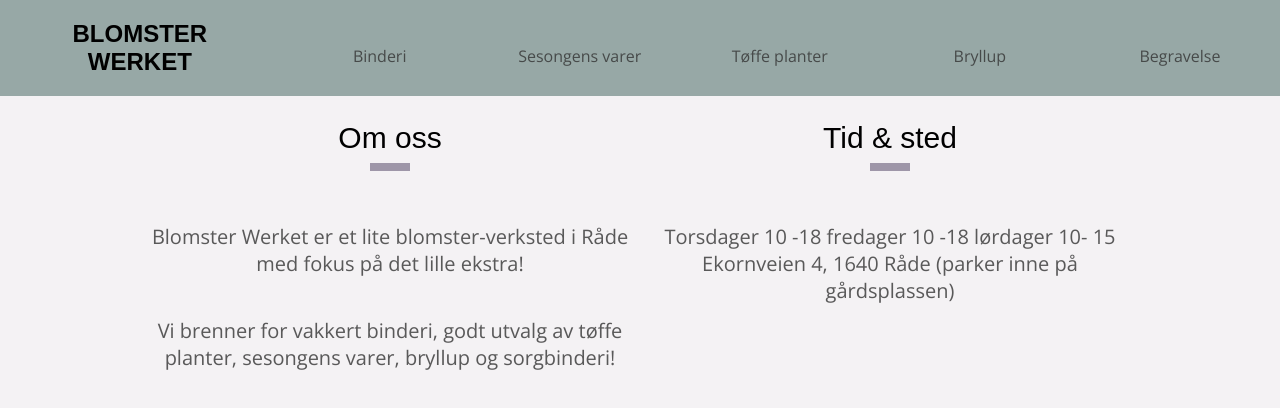
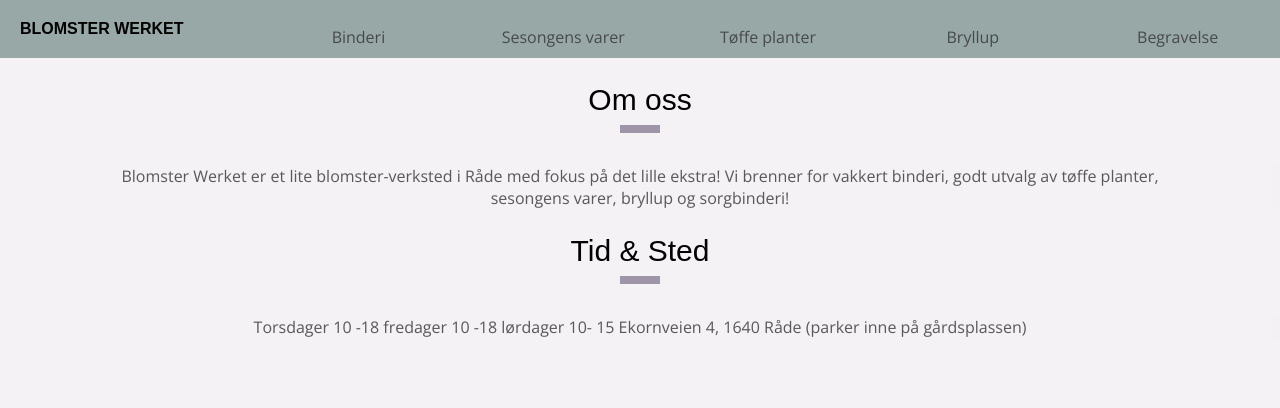
Before and after one commit to bmsf/blomsterwerket, a React (Create React App) app: page / in a window 1280 px wide. Shown: the top 408 px of the page. Built offline with nearby package versions, Linux system fonts and the light colour scheme; a web font is replaced by a local one.

Commit message:
Fjernet main

```diff
--- a/src/App.js
+++ b/src/App.js
@@ -1,11 +1,21 @@
-import NavBar from "./components/Navbar";
-import Main from "./components/Main"
+import Header from "./components/Header";
+import SectionHeader from "./components/SectionHeader";
 
 function App() {
   return (
-    <div className="App">
-      <NavBar />
-      <Main />
+    <div className="app">
+      <Header />
+      <SectionHeader
+        title="Om oss"
+        text="Blomster Werket er et lite blomster-verksted i Råde med fokus på det
+            lille ekstra! Vi brenner for vakkert binderi, godt utvalg av tøffe planter,
+            sesongens varer, bryllup og sorgbinderi!"
+      />
+      <SectionHeader
+        title="Tid & Sted"
+        text="Torsdager 10 -18 fredager 10 -18 lørdager 10- 15 Ekornveien 4, 1640
+        Råde (parker inne på gårdsplassen)"
+      />
     </div>
   );
 }
--- /dev/null
+++ b/src/components/Button.js
@@ -0,0 +1,7 @@
+function Button (props) {
+    return (
+    <button className="utforsk">{props.text}</button>
+    );
+}
+
+export default Button;
--- /dev/null
+++ b/src/components/Header.js
@@ -0,0 +1,17 @@
+import Navbar from "./Navbar";
+import Button from "./Button";
+
+function Header() {
+  return (
+    <div>
+      <Navbar />
+      <div className="img-container">
+        <div className="velg-blomst-knapp">
+          <Button text="Se vårt utvalg" />
+        </div>
+      </div>
+    </div>
+  );
+}
+
+export default Header;
--- a/src/components/Main.js
+++ /dev/null
@@ -1,38 +0,0 @@
-export default function Main() {
-  return (
-    <div className="mainContent">
-      <div className="img-container">
-        <div className="velg-blomst-knapp">
-          <button type="button" className="utforsk">
-            Se vårt utvalg
-          </button>
-        </div>
-      </div>
-      <div className="flex-container" id="utforsk" id="om-oss">
-        <h2 className="titles">Om oss</h2>
-        <div className="paragraph-text-front-page">
-          <p>
-            Blomster Werket er et lite blomster-verksted i Råde med fokus på det
-            lille ekstra!
-          </p>
-        </div>
-        <div className="paragraph-text-front-page">
-          <p>
-            Vi brenner for vakkert binderi, godt utvalg av tøffe planter,
-            sesongens varer, bryllup og sorgbinderi!
-          </p>
-        </div>
-      </div>
-      <div className="flex-container" id="utforsk">
-        <h2 className="titles">Tid & sted</h2>
-
-        <div className="paragraph-text-front-page">
-          <p>
-            Torsdager 10 -18 fredager 10 -18 lørdager 10- 15 Ekornveien 4, 1640
-            Råde (parker inne på gårdsplassen)
-          </p>
-        </div>
-      </div>
-    </div>
-  );
-}
--- /dev/null
+++ b/src/components/SectionHeader.js
@@ -0,0 +1,10 @@
+function ContentSections(props) {
+  return (
+    <div>
+      <h2 className="titles">{props.title}</h2>
+      <p className="paragraph-text-front-page">{props.text}</p>
+    </div>
+  );
+}
+
+export default ContentSections;
--- a/src/index.css
+++ b/src/index.css
@@ -15,7 +15,7 @@
   background-color: #f4f2f4;
 }
 
-.mainContent {
+.App {
   margin: auto;
   display: flex;
   flex-direction: row;
@@ -45,10 +45,10 @@
 .navbar-title {
   cursor: pointer;
   color: black;
-  font-size: 1.5rem;
+  font-size: 1rem;
   font-family: "Frank Ruhl Libre", sans-serif;
   font-weight: bold;
-  padding: 20px 20px;
+  padding: 20px;
   list-style: none;
   text-decoration: none;
 }
@@ -97,7 +97,7 @@
 
 .toggle-button {
   position: absolute;
-  top: 25px;
+  top: 20px;
   right: 1rem;
   display: flex;
   flex-direction: column;
@@ -151,7 +151,7 @@
   background-image: url("/Users/bmsf/blomsterwerket-react/src/resources/images/mainpage2.jpg");
   background-size: cover;
   background-repeat: no-repeat;
-  height: 40%;
+  height: 100%;
 }
 
 @media only screen and (min-width: 1024px) {
@@ -234,10 +234,11 @@
   font-family: "Open Sans", sans-serif;
   color: #333333;
   opacity: 0.8;
-  font-size: 20px;
+  font-size: 16px;
   font-weight: 100;
   text-align: center;
   background: #f4f2f4;
+  padding: 0px 8%;
 }
 
 .far {
```
